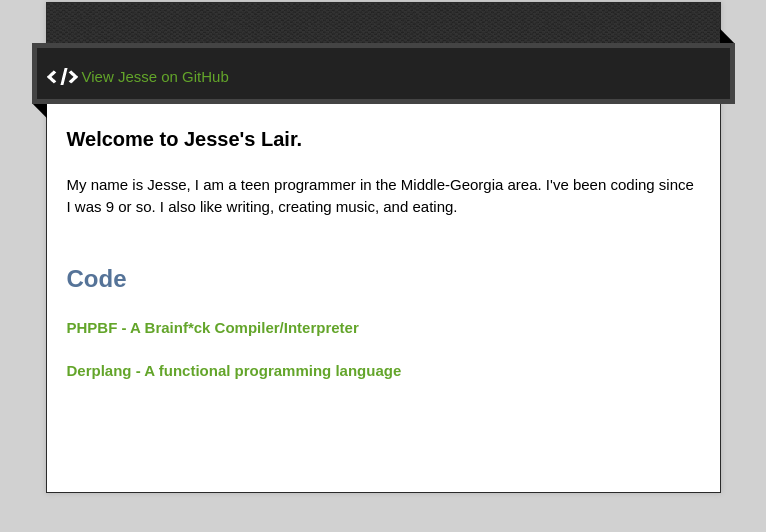
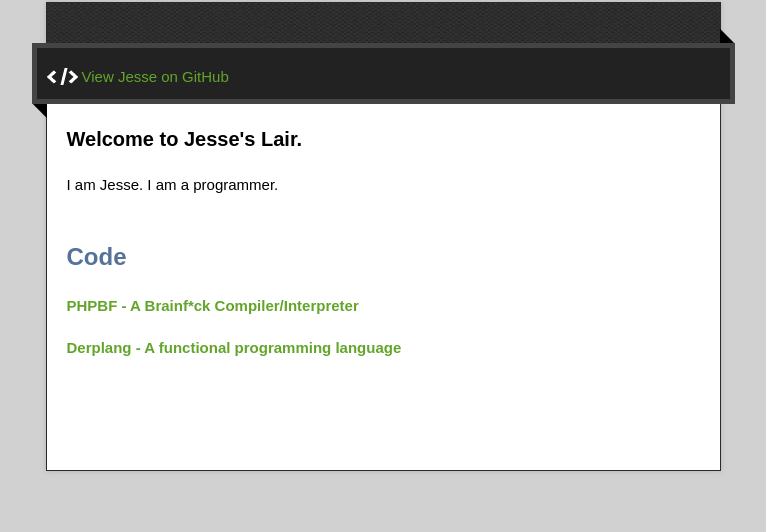
Before and after one commit to jessehorne/jessehorne.github.io, a plain HTML site: page index.html in a window 1280 px wide. Shown: the part 128-660 px from the top of the page, without its empty margins (257-1023 px from the left). Drawn offline with nearby package versions, Linux system fonts and the light colour scheme.

Commit message:
changed greeting

```diff
--- a/index.html
+++ b/index.html
@@ -37,7 +37,7 @@
           <h3>
 <a name="welcome-to-github-pages" class="anchor" href="#welcome-to-github-pages"><span class="octicon octicon-link"></span></a>Welcome to Jesse's Lair.</h3>
 
-<p>My name is Jesse, I am a teen programmer in the Middle-Georgia area. I've been coding since I was 9 or so. I also like writing, creating music, and eating.</p>
+<p>I am Jesse. I am a programmer.</p>
 <br>
 <h2>Code</h2>
 <h6><a href="phpbf">PHPBF - A Brainf*ck Compiler/Interpreter</a></h6>
```
